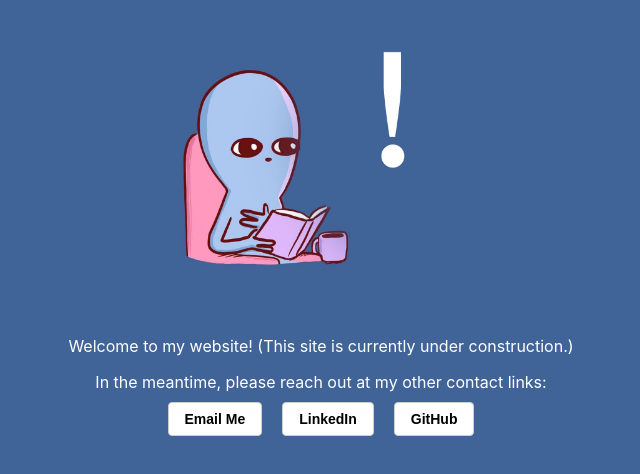
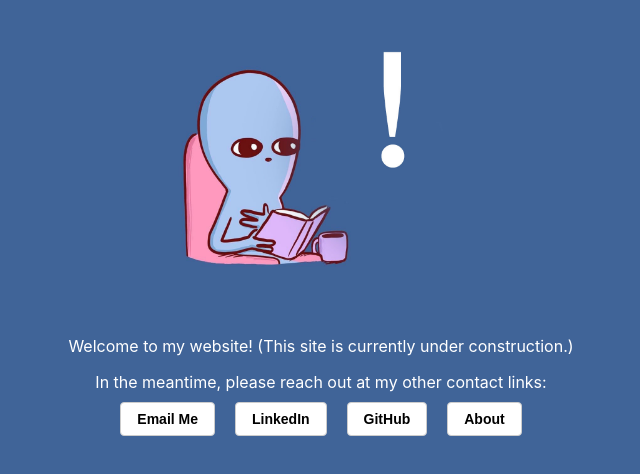
Before and after one commit to armcfry/armcfry.github.io, a React (Create React App) app in the folder armcfry-github-page/: page /#/ in a window 1280 px wide. Shown: the top 474 px of the page, without its empty margins (319-959 px from the left). Built offline with nearby package versions, Linux system fonts and the light colour scheme.

Commit message:
adding page routes

```diff
--- a/armcfry-github-page/src/App.js
+++ b/armcfry-github-page/src/App.js
@@ -1,32 +1,12 @@
+import React from "react";
 import './App.css';
+import PageRoutes from "./PageRoutes";
 
 function App() {
   return (
-
-<div className="App">
-  <header class="w3-container w3-center w3-padding-32" style={{ color: "white" }}>
-    <p>
-      <img src={require('./announce_sp.jpg')} width="300" height="300" alt='' />
-    </p>
-    <p>Welcome to my website! (This site is currently under construction.)</p>
-    <div>
-      In the meantime, please reach out at my other contact links:
+    <div className="App">
+      <PageRoutes />
     </div>
-    <div>
-      <a href="mailto:armcfry@gmail.com" target="_blank" rel="noopener noreferrer">
-        <button className="button-link">Email Me</button>
-      </a>
-
-      <a href="https://www.linkedin.com/in/armcfry64" target="_blank" rel="noopener noreferrer">
-        <button className="button-link">LinkedIn</button>
-      </a>
-
-      <a href="https://github.com/armcfry" target="_blank" rel="noopener noreferrer">
-        <button className="button-link">GitHub</button>
-      </a>
-    </div>
-  </header>
-</div>
   );
 }
 
--- /dev/null
+++ b/armcfry-github-page/src/PageRoutes.js
@@ -0,0 +1,23 @@
+import React, { Component } from "react";
+import { HashRouter, Routes, Route } from "react-router-dom";
+import Layout from "./pages/Layout";
+import Home from "./pages/Home";
+import NoPage from "./pages/NoPage";
+import About from "./pages/About";
+
+export default class PageRoutes extends Component {
+    render() {
+        return (
+        <HashRouter>
+            <Routes>
+                <Route path="/" element={<Layout />}/>
+                <Route index element={<Home />} />
+                <Route path="/about" element={<About />} />
+                {/* <Route path="/resume" element={<Resume />} />
+                <Route path="/contact" element={<Contact />} /> */}
+                <Route path="*" element={<NoPage />} />
+            </Routes>
+        </HashRouter>
+        )
+    }
+}
--- /dev/null
+++ b/armcfry-github-page/src/pages/About.jsx
@@ -0,0 +1,15 @@
+import React from 'react';
+
+function About() {
+  return (
+    <div>
+      <header className="w3-container w3-center w3-padding-32" style={{ color: "white" }}>
+        <div>
+          Welcome to the about page
+        </div>
+      </header>
+    </div>
+  );
+}
+
+export default About;
--- /dev/null
+++ b/armcfry-github-page/src/pages/Home.jsx
@@ -0,0 +1,42 @@
+import React from 'react';
+import { useNavigate } from "react-router-dom";
+import { useDispatch } from 'react-redux';
+
+function Home() {
+  let navigate = useNavigate();
+  const handleSubmit = (event) => {
+    event.preventDefault();
+    navigate('/about')
+
+  };
+  return (
+    <div>
+      <header className="w3-container w3-center w3-padding-32" style={{ color: "white" }}>
+        <p>
+          <img src={require('../announce_sp.jpg')} width="300" height="300" alt='' />
+        </p>
+        <p>Welcome to my website! (This site is currently under construction.)</p>
+        <div>
+          In the meantime, please reach out at my other contact links:
+        </div>
+        <div>
+          <a href="mailto:armcfry@gmail.com" target="_blank" rel="noopener noreferrer">
+            <button className="button-link">Email Me</button>
+          </a>
+
+          <a href="https://www.linkedin.com/in/armcfry64" target="_blank" rel="noopener noreferrer">
+            <button className="button-link">LinkedIn</button>
+          </a>
+
+          <a href="https://github.com/armcfry" target="_blank" rel="noopener noreferrer">
+            <button className="button-link">GitHub</button>
+          </a>
+
+          <button className="button-link" onClick={handleSubmit}>About</button>
+        </div>
+      </header>
+    </div>
+  );
+}
+
+export default Home;
--- /dev/null
+++ b/armcfry-github-page/src/pages/Layout.jsx
@@ -0,0 +1,13 @@
+import React from "react";
+import {Outlet} from "react-router-dom";
+
+const Layout = () => {
+  return (
+    <>
+      {/* <Navbar /> */}
+      <Outlet />
+    </>
+  );
+};
+
+export default Layout;
--- /dev/null
+++ b/armcfry-github-page/src/pages/NoPage.jsx
@@ -0,0 +1,12 @@
+import React from 'react';
+// import miss_minutes from '../assets/miss_minutes.gif';
+function NoPage() {
+    return (
+        <div>
+            <h1>Err404, there is no page here</h1>
+            {/* <img src={miss_minutes} alt="n/a"/> */}
+        </div>
+    );
+}
+
+export default NoPage;
```
